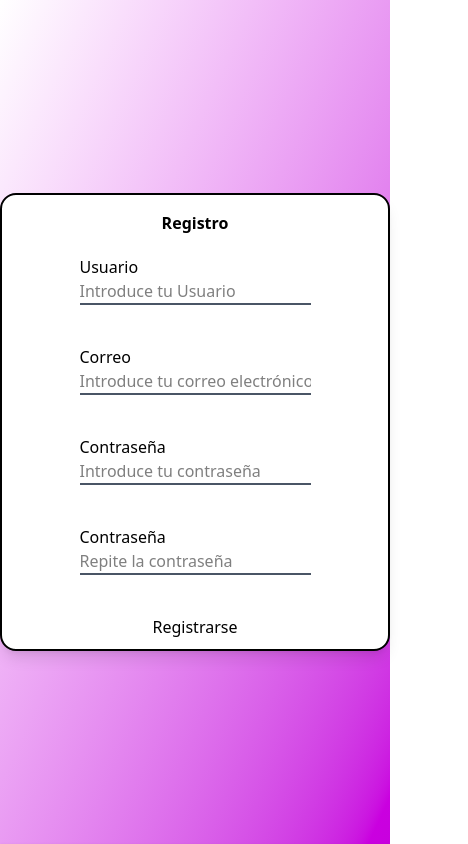
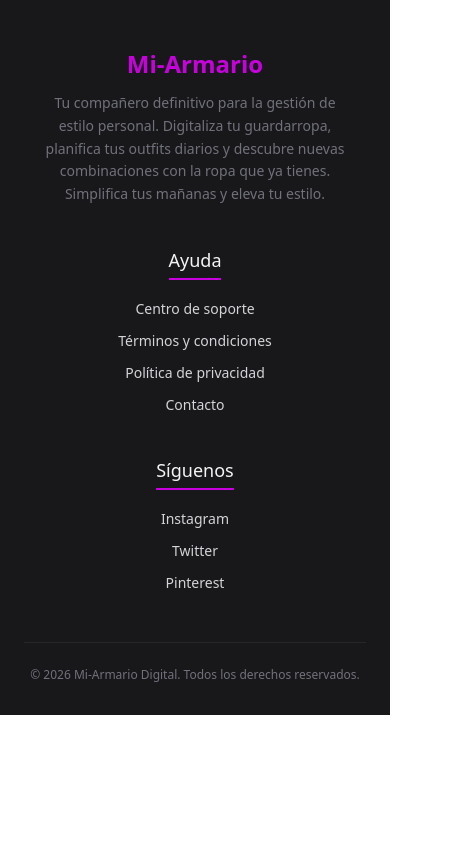
Before and after one commit to unaicastillo/Mi-armario, a React (Vite) app in the folder MiArmarioDigital/: page /home in a window 390 px wide. Shown: the top 844 px of the page, 468 px wide, since content can reach past the window. Built offline with nearby package versions, Linux system fonts and the light colour scheme.

Commit message:
Footer responsive y con tailwind

```diff
--- a/MiArmarioDigital/src/App.tsx
+++ b/MiArmarioDigital/src/App.tsx
@@ -7,9 +7,7 @@ import { Button } from './components/Button'
 export const App = () => {
   return (
     <>
-    <Favoritos></Favoritos>
     <Footer></Footer>
-    <Button nombre={'Enviar'} class={'btn'}></Button>
     </>
   )
 }
--- a/MiArmarioDigital/src/components/footer.tsx
+++ b/MiArmarioDigital/src/components/footer.tsx
@@ -6,7 +6,6 @@ export const Footer = () => {
     <footer className="footer-container">
       <div className="footer-content">
 
-        {/* Sección Logo y Descripción (TEXTO AMPLIADO AQUÍ) */}
         <div className="footer-section">
           <h2 className="footer-logo">Mi-Armario</h2>
           <p className="footer-tagline">
@@ -17,7 +16,6 @@ export const Footer = () => {
           </p>
         </div>
 
-        {/* Sección Ayuda */}
         <div className="footer-section">
           <h3>Ayuda</h3>
           <ul className="footer-links">
@@ -28,7 +26,6 @@ export const Footer = () => {
           </ul>
         </div>
 
-        {/* Sección Síguenos */}
         <div className="footer-section">
           <h3>Síguenos</h3>
           <ul className="footer-links">
--- a/MiArmarioDigital/src/index.css
+++ b/MiArmarioDigital/src/index.css
@@ -6,5 +6,6 @@
 @import "./styles/components.css";
 @import "./styles/Perfil.css";
 @import "./styles/Favoritos.css";
+@import "./styles/Footer.css";
 
 @tailwind utilities;
--- a/MiArmarioDigital/src/main.tsx
+++ b/MiArmarioDigital/src/main.tsx
@@ -9,9 +9,6 @@ import './index.css'
 
 createRoot(document.getElementById('root')!).render(
   <StrictMode>
-    <div className='login'>
-      <Register/>
-    </div>
     <App></App>
   </StrictMode>,
 )
--- a/MiArmarioDigital/src/styles/Footer.css
+++ b/MiArmarioDigital/src/styles/Footer.css
@@ -1,94 +1,70 @@
-/* Contenedor principal */
+@import "tailwindcss";
+
+@layer components {
+  /* ... (tu .footer-container sigue igual) ... */
   .footer-container {
-  background-color: #18181B;
-  color: #f0f0f0;
-  padding: 40px 20px 20px;
-  margin-top: auto;
-  font-family: sans-serif;
+    @apply bg-zinc-900 text-zinc-100 pt-12 px-6 pb-8 mt-auto font-sans;
   }
 
+  /* MEJORA RESPONSIVE AQUÍ */
   .footer-content {
-  display: flex;
-  flex-wrap: wrap;
-  justify-content: space-between;
-  max-width: 1200px;
-  margin: 0 auto;
-  gap: 30px;
+    /* 1. Usamos GRID en lugar de Flex para control exacto */
+    /* Móvil: 1 sola columna. Tablet/Desktop: 3 columnas (o 4 si añades más) */
+    @apply grid grid-cols-1 md:grid-cols-3 gap-10;
+
+    /* 2. Alineación inteligente */
+    /* Móvil: Texto centrado. Desktop: Texto a la izquierda */
+    @apply text-center md:text-left;
+
+    @apply max-w-[1200px] mx-auto;
   }
 
-/* Estilos de las secciones/columnas */
+  /* Ya no necesitamos min-width ni flex-1 aquí gracias al Grid */
   .footer-section {
-  flex: 1;
-  min-width: 250px;
+    @apply flex flex-col;
   }
 
   .footer-logo {
-  font-size: 1.5rem;
-  font-weight: bold;
-  margin-bottom: 10px;
-  color: #C026D3;
+    @apply text-2xl font-bold mb-3 text-fuchsia-600;
   }
 
   .footer-tagline {
-  font-size: 0.9rem;
-  color: #71717A;
-  line-height: 1.5;
+    @apply text-sm text-zinc-500 leading-relaxed;
+    /* Centramos el tagline en móvil limitando el ancho para que no se lea mal */
+    @apply mx-auto md:mx-0 max-w-xs md:max-w-none;
   }
 
+  /* Títulos con la línea decorativa */
   .footer-section h3 {
-  font-size: 1.1rem;
-  margin-bottom: 15px;
-  border-bottom: 2px solid #C026D3;
-  display: inline-block;
-  padding-bottom: 5px;
+    @apply text-lg mb-4 border-b-2 border-fuchsia-600 inline-block pb-1;
+    /* En móvil, como el texto está centrado, la línea debe estar centrada */
+    @apply mx-auto md:mx-0;
   }
 
-/* Listas de enlaces */
   .footer-links {
-  list-style: none;
-  padding: 0;
-}
-
-.footer-links li {
-  margin-bottom: 8px;
+    @apply list-none p-0 space-y-2; /* space-y-2 añade margen vertical automático */
   }
 
   .footer-links a {
-  color: #D4D4D8;
-  text-decoration: none;
-  transition: color 0.3s ease;
-  font-size: 0.9rem;
-}
-
-.footer-links a:hover {
-  color: #C026D3;
-  padding-left: 5px;
+    @apply text-zinc-300 no-underline text-sm transition-all duration-300;
+    @apply hover:text-fuchsia-600 hover:pl-1;
+    /* En móvil quitamos el padding-left al hover si queremos que se mantenga centrado,
+       o lo dejamos si te gusta el efecto. Lo dejo activo. */
   }
 
   /* Redes sociales */
   .social-icons {
-  display: flex;
-  flex-direction: column;
-  gap: 10px;
+    @apply flex flex-col gap-3;
+    /* IMPORTANTE: Alinear los items (iconos/links) */
+    /* Móvil: Center. Desktop: Start (izquierda) */
+    @apply items-center md:items-start;
   }
 
   .social-link {
-  color: #D4D4D8;
-  text-decoration: none;
-  font-size: 0.9rem;
+    @apply text-zinc-300 no-underline text-sm hover:text-white hover:underline;
   }
 
-.social-link:hover {
-  color: #ffffff;
-  text-decoration: underline;
+  .footer-bottom {
+    @apply text-center mt-12 pt-6 border-t border-zinc-800 text-xs text-zinc-500;
   }
-
-/* Barra inferior */
-.footer-bottom {
-  text-align: center;
-  margin-top: 40px;
-  padding-top: 20px;
-  border-top: 1px solid #333;
-  font-size: 0.8rem;
-  color: #777;
 }
```
Lines whose indentation alone changed are shown as unchanged.
